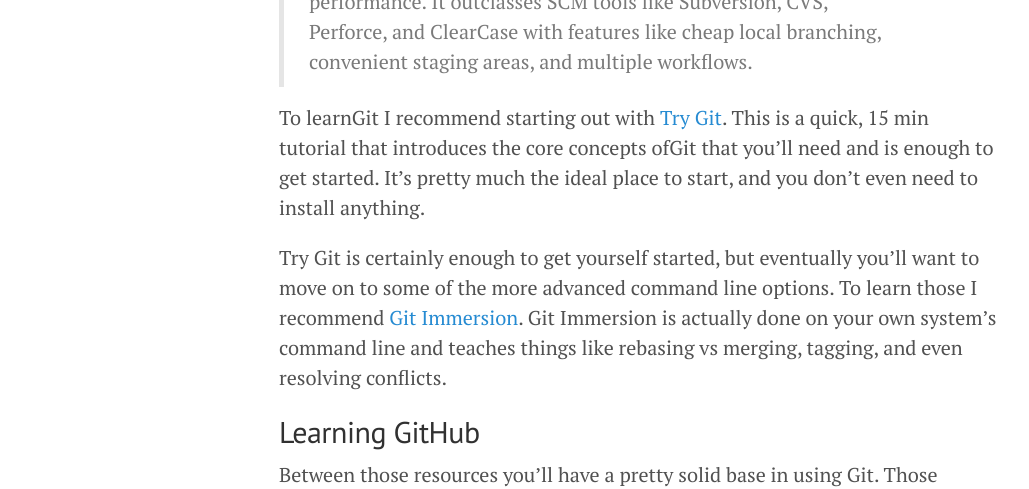
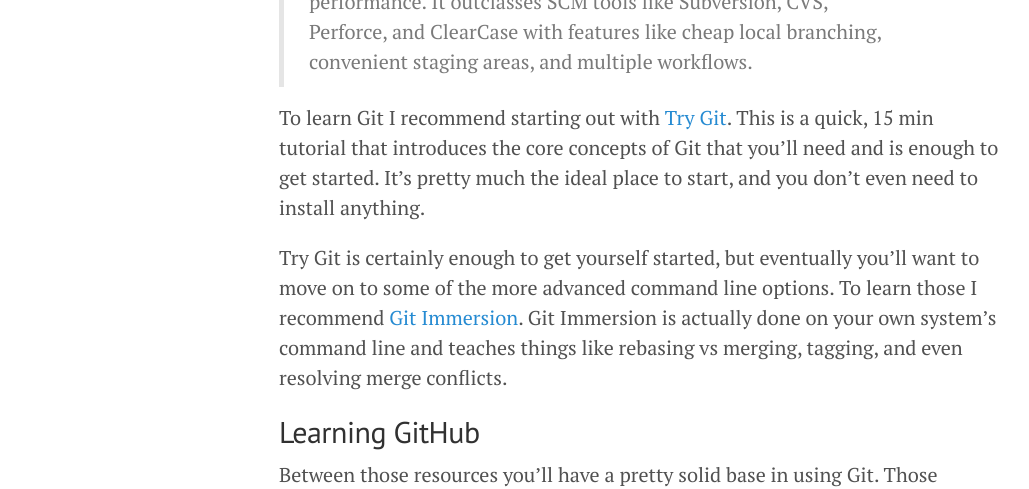
Before and after one commit to sroberts/sroberts.github.io, a Jekyll site: the page built from _posts/2014-11-12-learning-git-and-github.md, in a window 1280 px wide and 900 px high, scrolled down 757 px. Shown: the part 156-645 px from the top of the window, without its empty margins (1-1030 px from the left). Built offline with Jekyll 4.4.1, drawn with Linux system fonts in a browser that asks for light colours; nearby versions of some CDN libraries.

Commit message:
I see edits everywhere!

```diff
--- a/_posts/2014-11-12-learning-git-and-github.md
+++ b/_posts/2014-11-12-learning-git-and-github.md
@@ -11,13 +11,14 @@
 
 ## Learning Git
 Just in case you don't know what [Git](http://git-scm.com) is here is a formal intro:
+
 >Git is a free and open source distributed version control system designed to handle everything from small to very large projects with speed and efficiency.
 >
 >Git is easy to learn and has a tiny footprint with lightning fast performance. It outclasses SCM tools like Subversion, CVS, Perforce, and ClearCase with features like cheap local branching, convenient staging areas, and multiple workflows.
 
-To learnGit I recommend starting out with [Try Git](http://try.github.io/levels/1/challenges/1). This is a quick, 15 min tutorial that introduces the core concepts ofGit that you'll need and is enough to get started. It's pretty much the ideal place to start, and you don't even need to install anything.
+To learn Git I recommend starting out with [Try Git](http://try.github.io/levels/1/challenges/1). This is a quick, 15 min tutorial that introduces the core concepts of Git that you'll need and is enough to get started. It's pretty much the ideal place to start, and you don't even need to install anything.
 
-Try Git is certainly enough to get yourself started, but eventually you'll want to move on to some of the more advanced command line options. To learn those I recommend [Git Immersion](http://gitimmersion.com/). Git Immersion is actually done on your own system's command line and teaches things like rebasing vs merging, tagging, and even resolving conflicts.
+Try Git is certainly enough to get yourself started, but eventually you'll want to move on to some of the more advanced command line options. To learn those I recommend [Git Immersion](http://gitimmersion.com/). Git Immersion is actually done on your own system's command line and teaches things like rebasing vs merging, tagging, and even resolving merge conflicts.
 
 ## Learning GitHub
 Between those resources you'll have a pretty solid base in using Git. Those concepts will get you most of the way towards using GitHub effectively, but GitHub does add a few concepts on top of Git such as Comments, Issues & Pull Requests, and Releases.
```
